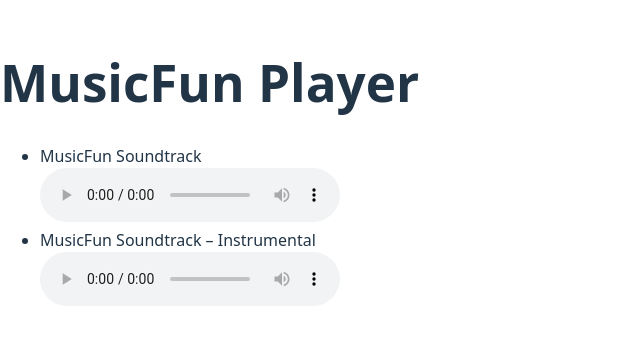
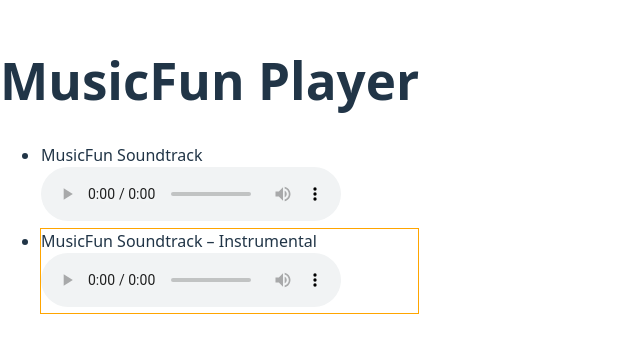
Before and after one commit to sabyrka18/musicfun, a React (Vite) app: page / in a window 1280 px wide. Shown: the part 226-572 px from the top of the page, without its empty margins (0-640 px from the left). Built offline with nearby package versions, Linux system fonts and the light colour scheme.

Commit message:
feat: render algorithm

```diff
--- a/src/App.tsx
+++ b/src/App.tsx
@@ -11,18 +11,38 @@
   },
 ]
 
+const selectedTrackId = 2
+
 export const App = () => {
+  if (tracks === null) {
+    return (
+      <div>
+        <h1>MusicFun Player</h1>
+        <p>Loading...</p>
+      </div>
+    )
+  }
+
+  if (tracks.length === 0) {
+    return (
+      <div>
+        <h1>MusicFun Player</h1>
+        <p>No tracks</p>
+      </div>
+    )
+  }
+
   return (
-    <>
+    <div>
       <h1>MusicFun Player</h1>
       <ul>
         {tracks.map((track) => (
-          <li key={track.id}>
+          <li key={track.id} style={{ border: `1px solid ${track.id === selectedTrackId ? 'orange' : 'transparent'}` }}>
             <div>{track.title}</div>
             <audio src={track.url} controls></audio>
           </li>
         ))}
       </ul>
-    </>
+    </div>
   )
 }
```
